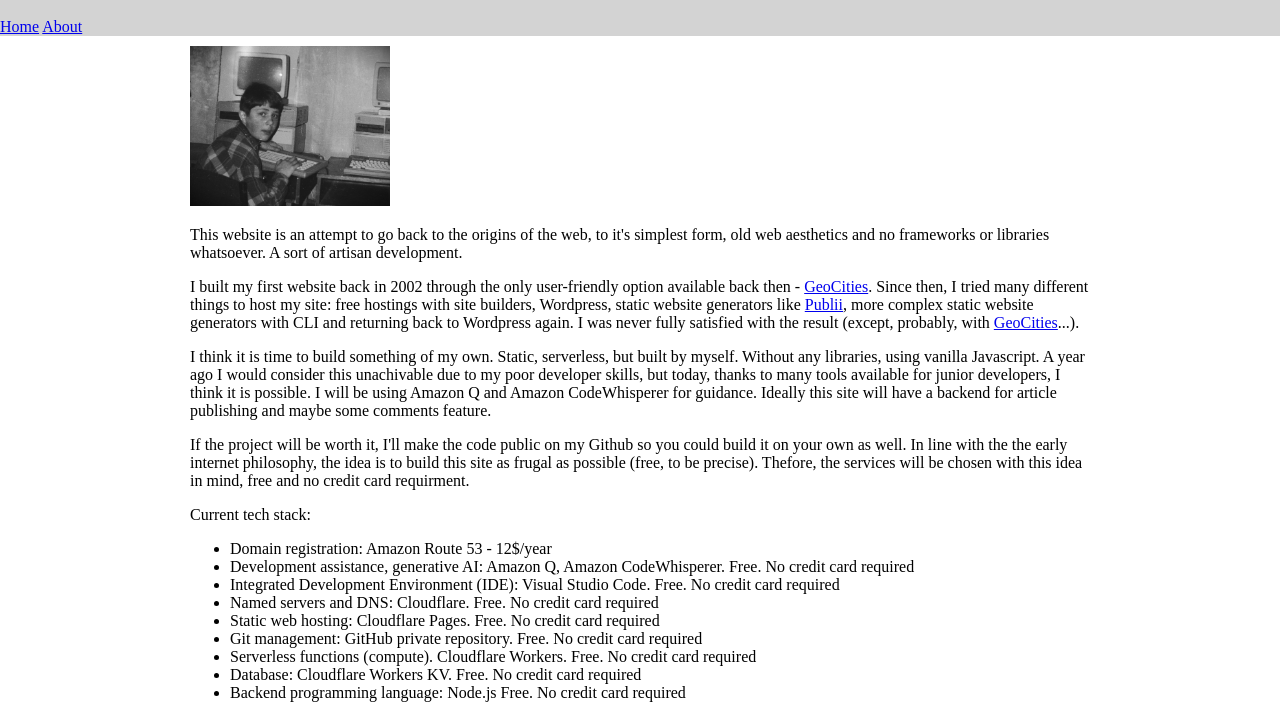
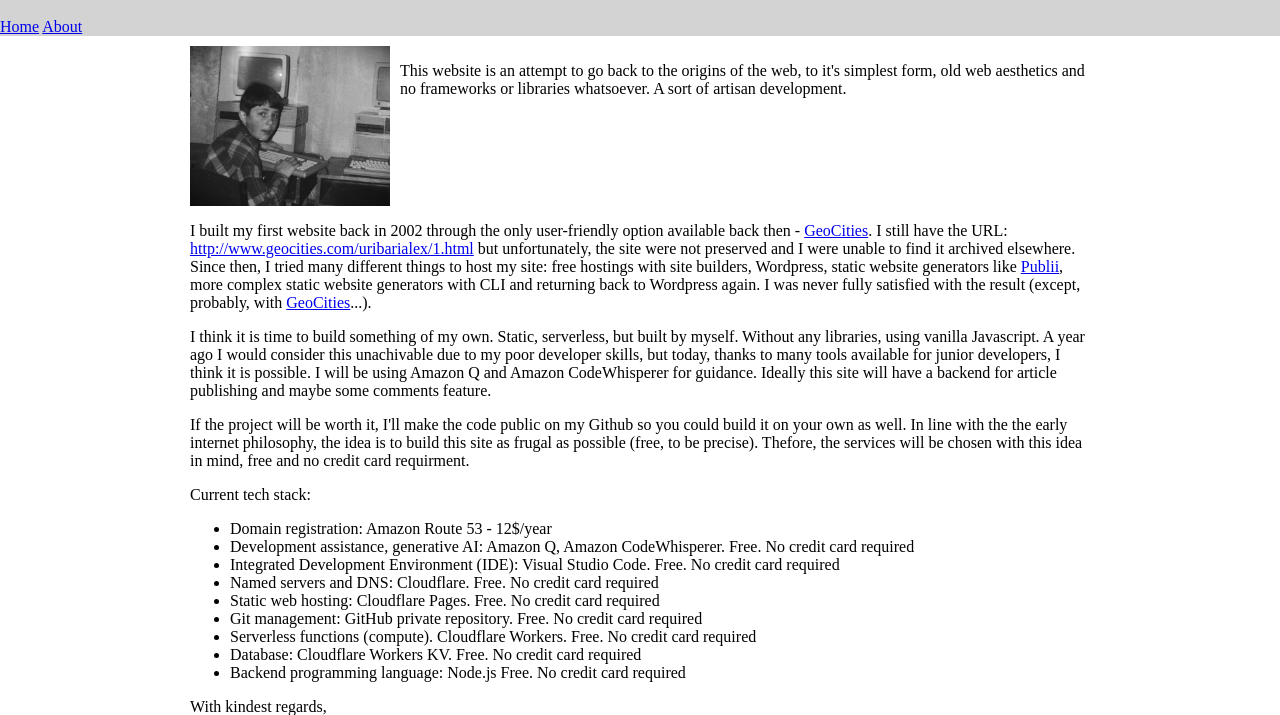
Before and after one commit to alexuribarri/alexuribarri, a plain HTML site: page pages/src/index.html in a window 1280 px wide. Shown: the part 40-755 px from the top of the page. Drawn offline with Linux system fonts and the light colour scheme.

Commit message:
added address to my geocities site

```diff
--- a/pages/src/index.html
+++ b/pages/src/index.html
@@ -2,6 +2,7 @@
 <html lang="en">
   <head>
     <meta charset="UTF-8" />
+    <meta name="viewport" content="width=device-width,  maximum-scale=1" />
 
     <link rel="stylesheet" href="style.css" />
 
@@ -32,8 +33,17 @@
         option available back then -
         <a href="https://en.wikipedia.org/wiki/GeoCities" target="_blank"
           >GeoCities</a
-        >. Since then, I tried many different things to host my site: free
-        hostings with site builders, Wordpress, static website generators like
+        >. I still have the URL:
+        <a
+          href="http://www.geocities.com/uribarialex/1.html"
+          target="_blank"
+          rel="noopener noreferrer"
+          >http://www.geocities.com/uribarialex/1.html</a
+        >
+        but unfortunately, the site were not preserved and I were unable to find
+        it archived elsewhere. Since then, I tried many different things to host
+        my site: free hostings with site builders, Wordpress, static website
+        generators like
         <a href="https://getpublii.com/" target="_blank">Publii</a>, more
         complex static website generators with CLI and returning back to
         Wordpress again. I was never fully satisfied with the result (except,
--- a/pages/src/style.css
+++ b/pages/src/style.css
@@ -4,7 +4,7 @@ body {
 }
 
 main {
-  width: 900px;
+  max-width: 900px;
   margin: auto;
 }
 
@@ -20,3 +20,11 @@ h1 {
 footer {
   background-color: lightgray;
 }
+
+#first-parag {
+  display: flex;
+}
+
+#first-parag img {
+  margin-right: 10px;
+}
```
